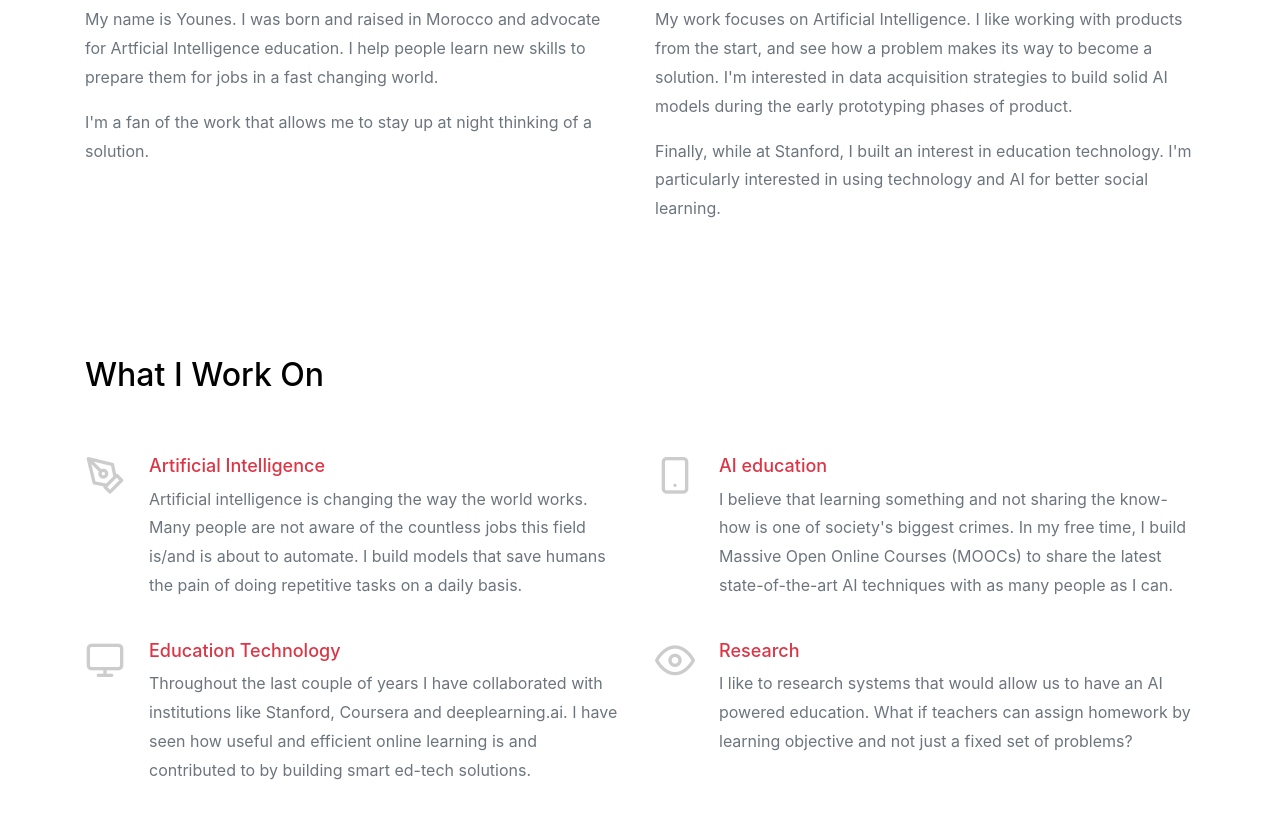
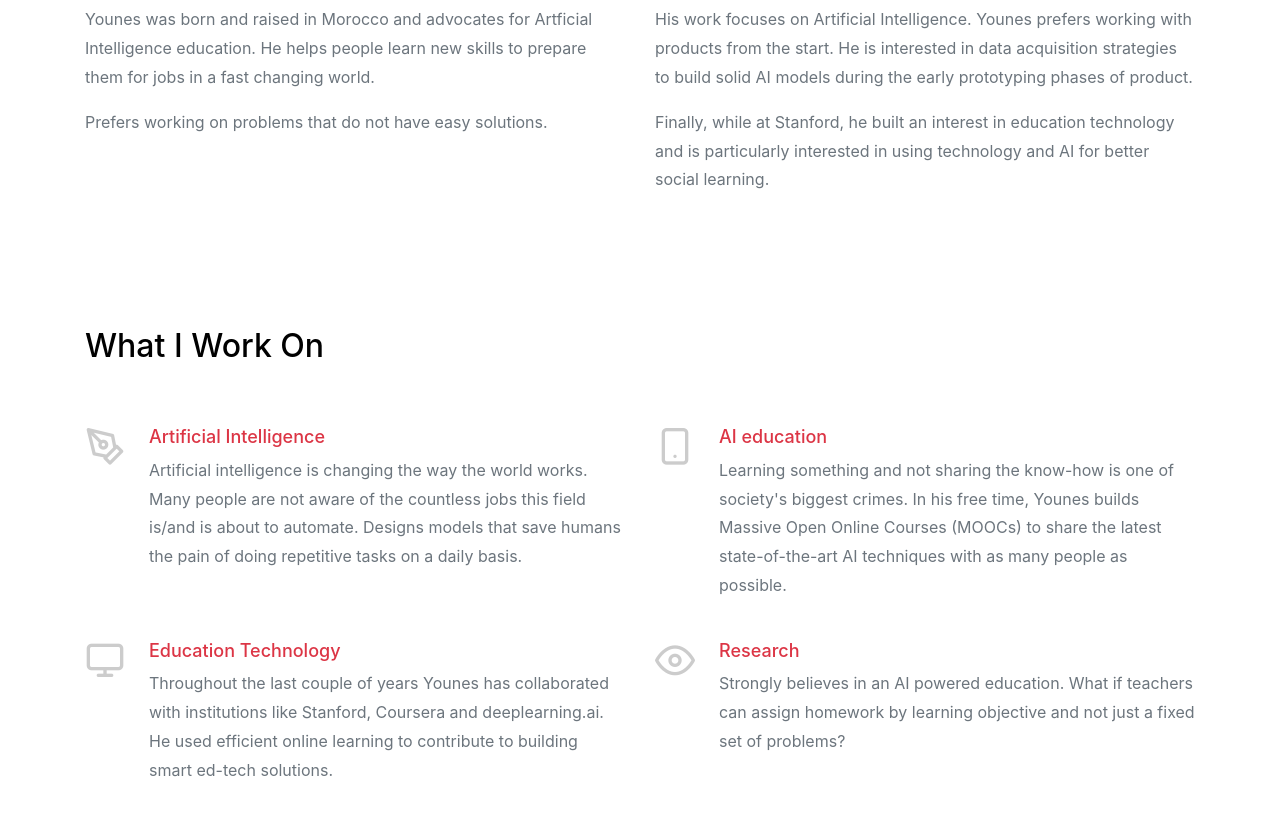
Before and after one commit to YounesBensoudaMourri/younesbensoudamourri.github.io, a plain HTML site: page index.html in a window 1280 px wide. Shown: the part 661-1480 px from the top of the page. Drawn offline with Linux system fonts and the light colour scheme; files whose address does not match are found by name.

```diff
--- a/index.html
+++ b/index.html
@@ -55,7 +55,7 @@
                 </div>
                 <div class="col-sm-8 col-12">
                     <h1>Younes Bensouda Mourri</h1>
-                    <p class="lead">I teach artificial intelligence at Stanford University and advocate for AI education. I want to help people overcome the coming wave of job automation.</p>
+                    <p class="lead">Teaches artificial intelligence at Stanford University and advocates for AI education. Wants to help people overcome the coming wave of job automation.</p>
                     <a href=""><h2 class="h3"></h2></a>
                 </div>
             </div>
@@ -73,13 +73,13 @@
             <h2>More About Me</h2>
           </div>
           <div class="col-6">
-            <p>My name is Younes. I was born and raised in Morocco and advocate for Artficial Intelligence education. I help people learn new skills to prepare them for jobs in a fast changing world.</p>
-            <p>I'm a fan of the work that allows me to stay up at night thinking of a solution. </p>
+            <p>Younes was born and raised in Morocco and advocates for Artficial Intelligence education. He helps people learn new skills to prepare them for jobs in a fast changing world.</p>
+            <p>Prefers working on problems that do not have easy solutions. </p>
           </div>
 
           <div class="col-6">
-            <p>My work focuses on Artificial Intelligence. I like working with products from the start, and see how a problem makes its way to become a solution. I'm interested in data acquisition strategies to build solid AI models during the early prototyping phases of product.</p>
-            <p>Finally, while at Stanford, I built an interest in education technology. I'm particularly interested in using technology and AI for better social learning.</p>
+            <p>His work focuses on Artificial Intelligence. Younes prefers working with products from the start. He is interested in data acquisition strategies to build solid AI models during the early prototyping phases of product.</p>
+            <p>Finally, while at Stanford, he built an interest in education technology and is particularly interested in using technology and AI for better social learning.</p>
           </div>
         </div>
         <!-- END row -->
@@ -107,7 +107,7 @@
               </div>
               <div class="media-body">
                 <h3 class="h5">Artificial Intelligence</h3>
-                <p>Artificial intelligence is changing the way the world works. Many people are not aware of the countless jobs this field is/and is about to automate. I build models that save humans the pain of doing repetitive tasks on a daily basis. </p>
+                <p>Artificial intelligence is changing the way the world works. Many people are not aware of the countless jobs this field is/and is about to automate. Designs models that save humans the pain of doing repetitive tasks on a daily basis. </p>
               </div>
             </div>
           </div>
@@ -118,7 +118,7 @@
               </div>
               <div class="media-body">
                 <h3 class="h5">AI education</h3>
-                <p>I believe that learning something and not sharing the know-how is one of society's biggest crimes. In my free time, I build Massive Open Online Courses (MOOCs) to share the latest state-of-the-art AI techniques with as many people as I can. </p>
+                <p>Learning something and not sharing the know-how is one of society's biggest crimes. In his free time, Younes builds Massive Open Online Courses (MOOCs) to share the latest state-of-the-art AI techniques with as many people as possible. </p>
               </div>
             </div>
           </div>
@@ -132,7 +132,7 @@
               </div>
               <div class="media-body">
                 <h3 class="h5">Education Technology</h3>
-                <p>Throughout the last couple of years I have collaborated with institutions like Stanford, Coursera and deeplearning.ai. I have seen how useful and efficient online learning is and contributed to by building smart ed-tech solutions.</p>
+                <p>Throughout the last couple of years Younes has collaborated with institutions like Stanford, Coursera and deeplearning.ai. He used efficient online learning to contribute to building smart ed-tech solutions.</p>
               </div>
             </div>
           </div>
@@ -143,7 +143,7 @@
               </div>
               <div class="media-body">
                 <h3 class="h5">Research</h3>
-                <p> I like to research systems that would allow us to have an AI powered education. What if teachers can assign homework by learning objective and not just a fixed set of problems? </p>
+                <p> Strongly believes in an AI powered education. What if teachers can assign homework by learning objective and not just a fixed set of problems? </p>
               </div>
             </div>
           </div>
```
Also changed, not shown: work.html (+5 -5 lines).
